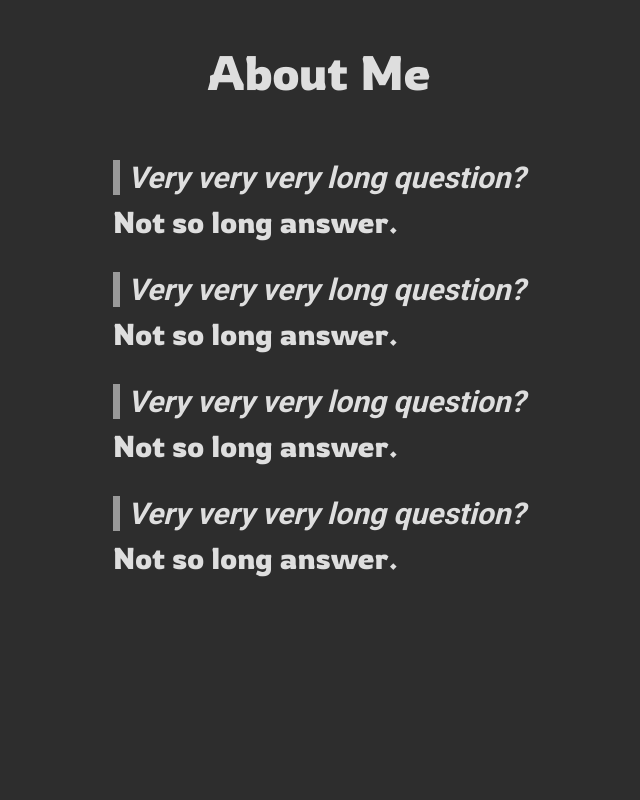
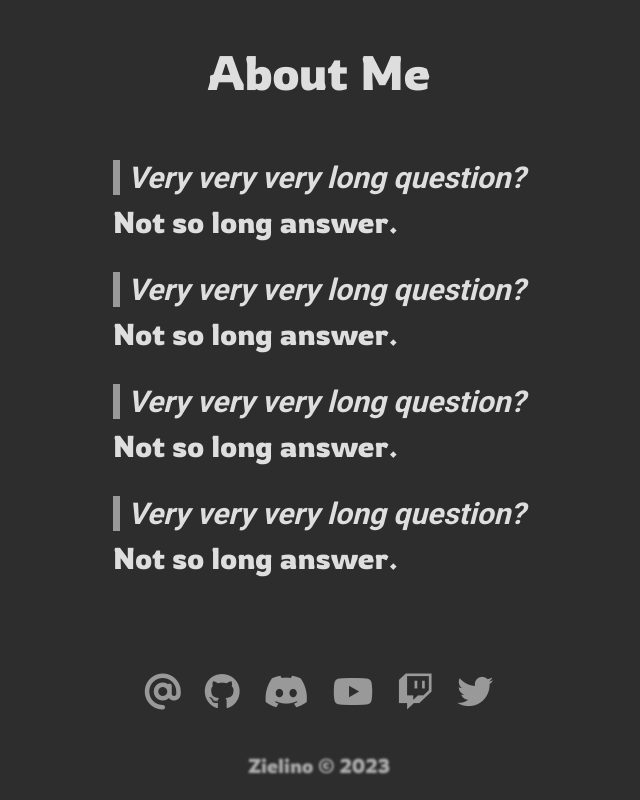
Before and after one commit to Zielin0/zielinus.xyz, a Vue app: page / in a window 1280 px wide. Shown: the part 540-1340 px from the top of the page, without its empty margins (321-961 px from the left). Before the commit the page ends 1132 px from the top, so only its background shows below. Built offline with nearby package versions, Linux system fonts and the light colour scheme; no server answers.

Commit message:
feat(sections): add FooterSection with social links and copyright mark

```diff
--- a/src/components/layout/AppLayout.vue
+++ b/src/components/layout/AppLayout.vue
@@ -1,5 +1,6 @@
 <script lang="ts" setup>
 import AboutSection from '../section/AboutSection.vue';
+import FooterSection from '../section/FooterSection.vue';
 import HeroSection from '../section/HeroSection.vue';
 import ProjectSection from '../section/ProjectSection.vue';
 </script>
@@ -14,4 +15,14 @@ import ProjectSection from '../section/ProjectSection.vue';
   <div class="font-rowdies flex justify-center text-center mt-20 text-white">
     <AboutSection id="about" />
   </div>
+  <div class="font-rowdies flex justify-center text-center mt-20 text-white">
+    <FooterSection />
+  </div>
+  <div
+    class="font-rowdies font-normal flex justify-center text-center mt-10 mb-5"
+  >
+    <h1 class="text-comment text-md lg:text-xl blur-[1px]">
+      Zielino &copy; 2023
+    </h1>
+  </div>
 </template>
--- /dev/null
+++ b/src/components/section/FooterSection.vue
@@ -0,0 +1,49 @@
+<script lang="ts" setup>
+import { ref } from 'vue';
+import LinkComponent from '../LinkComponent.vue';
+
+const socialList = ref([
+  {
+    name: 'mail',
+    icon: 'fa-solid fa-at hover:text-[#FFFFFF]',
+    link: 'mailto:me@zielinus.xyz',
+  },
+  {
+    name: 'github',
+    icon: 'fa-brands fa-github hover:text-[#DBDBDB]',
+    link: 'https://github.com/Zielin0',
+  },
+  {
+    name: 'discord',
+    icon: 'fa-brands fa-discord hover:text-[#5865F2]',
+    link: 'https://discord.com/invite/yjVgBQtJ2J',
+  },
+  {
+    name: 'youtube',
+    icon: 'fa-brands fa-youtube hover:text-[#E52D27]',
+    link: 'https://youtube.com/@ZielinoCoding',
+  },
+  {
+    name: 'twitch',
+    icon: 'fa-brands fa-twitch hover:text-[#6441A4]',
+    link: 'https://twitch.tv/zielin0',
+  },
+  {
+    name: 'twitter',
+    icon: 'fa-brands fa-twitter hover:text-[#00ACEE]',
+    link: 'https://twitter.com/theZielino',
+  },
+]);
+</script>
+
+<template>
+  <div
+    v-for="social of socialList"
+    v-bind:key="social.name"
+    class="text-white-gray text-3xl lg:text-4xl px-2 lg:px-3"
+  >
+    <LinkComponent :href="social.link">
+      <i class="transition-colors" :class="social.icon" />
+    </LinkComponent>
+  </div>
+</template>
```
